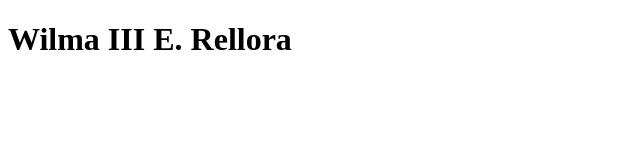
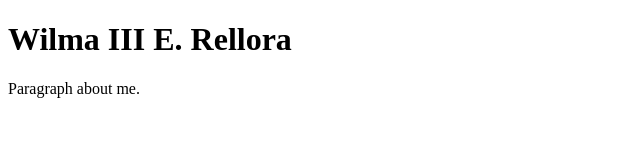
Before and after one commit to wamita/wamitar.github.io, a plain HTML site: page index.html in a window 1280 px wide. Shown: the whole page, without its empty margins (0-640 px from the left). Drawn offline with Linux system fonts and the light colour scheme.

Commit message:
Updated home page

```diff
--- a/index.html
+++ b/index.html
@@ -1,9 +1,13 @@
 <!DOCTYPE html>
 <html lang="en-us">
+
 <head>
     <title>Wilma III E. Rellora</title>
 </head>
+
 <body>
     <h1>Wilma III E. Rellora</h1>
+    <p>Paragraph about me.</p>
 </body>
+
 </html>
```
